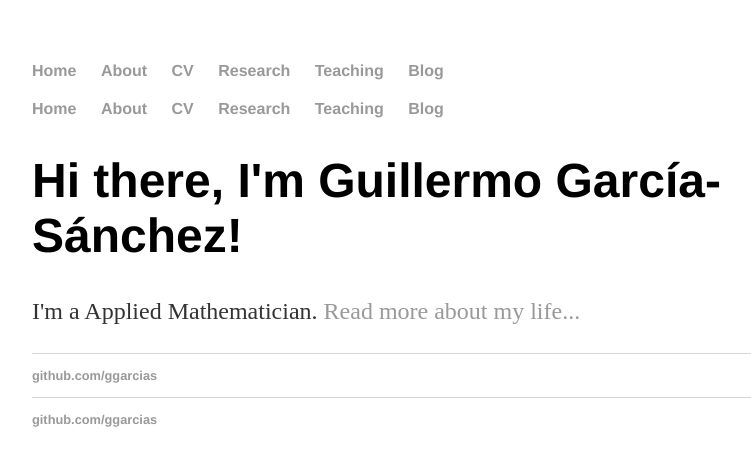
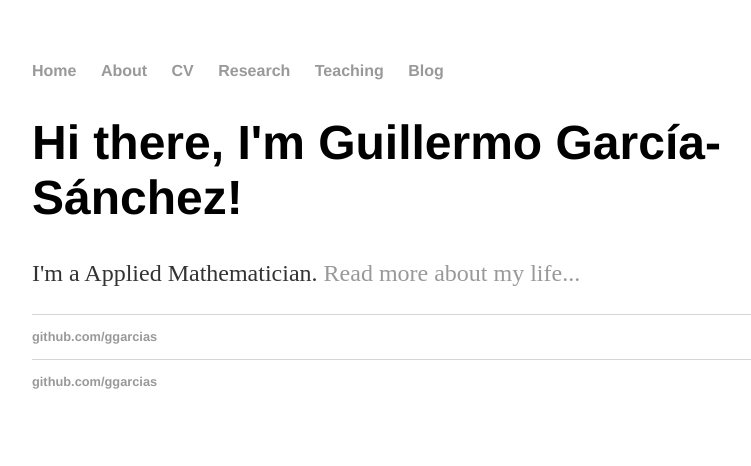
Before and after one commit to ggarcias/ggarcias.github.io, a Jekyll site: the page built from index.html, in a window 1280 px wide. Shown: the top 466 px of the page, without its empty margins (160-911 px from the left). Built offline with Jekyll 4.4.1, drawn with Linux system fonts in a browser that asks for light colours.

Commit message:
Error in index.html

```diff
--- a/index.html
+++ b/index.html
@@ -2,16 +2,6 @@
 layout: default
 title: Guillermo García-Sánchez, My Home Page
 ---
-		<nav>
-    		<ul>
-        		<li><a href="/">Home</a></li>
-	        	<li><a href="/about">About</a></li>
-        		<li><a href="/cv">CV</a></li>
-        		<li><a href="/research">Research</a></li>
-        		<li><a href="/teaching">Teaching</a></li>
-        		<li><a href="/blog">Blog</a></li>
-    		</ul>
-		</nav>
 <div class="container">
 	<div class="blurb">
 		<h1>Hi there, I'm Guillermo García-Sánchez!</h1>
```
Lines whose indentation alone changed are shown as unchanged.
